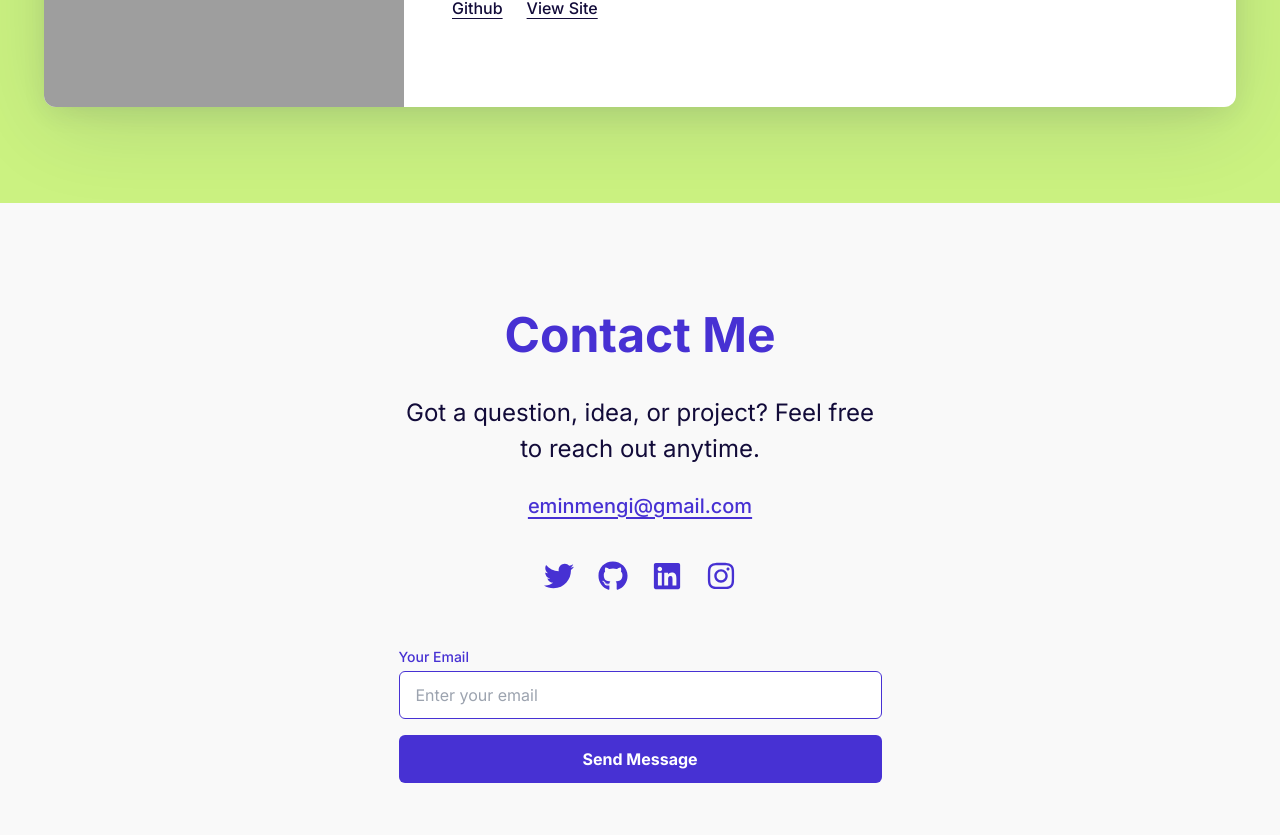
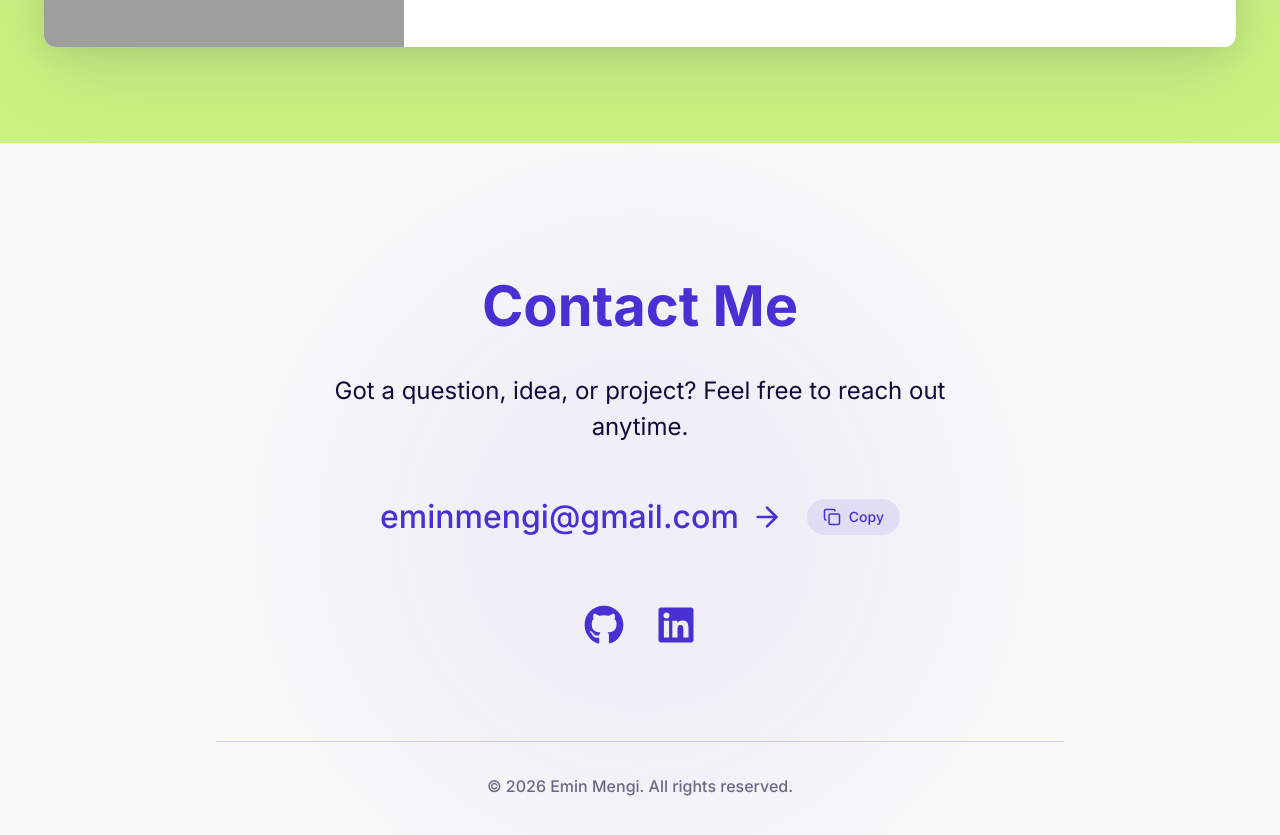
Before and after one commit to eminmengi/personal-portfolio, a React (Vite) app: page / in a window 1280 px wide. Shown: the part 3012-3847 px from the top of the page. Built offline with nearby package versions, Linux system fonts and the light colour scheme; grey boxes are pictures that could not be loaded.

Commit message:
Contact completed

```diff
--- a/src/App.jsx
+++ b/src/App.jsx
@@ -4,8 +4,6 @@ import Skills from './components/Skills'
 import Profile from './components/Profile'
 import Projects from './components/Projects'
 import Contact from './components/Contact'
-import { ToastContainer } from 'react-toastify';
-import 'react-toastify/dist/ReactToastify.css';
 
 function App() {
   return (
@@ -18,7 +16,6 @@ function App() {
         <Projects />
         <Contact />
       </main>
-      <ToastContainer position="bottom-right" autoClose={3000} />
     </div>
   )
 }
--- a/src/components/Contact.jsx
+++ b/src/components/Contact.jsx
@@ -1,63 +1,77 @@
-import { motion } from "framer-motion";
+import { useState } from "react";
 import { useTranslation } from "react-i18next";
-import { FaTwitter, FaGithub, FaInstagram, FaLinkedin } from "react-icons/fa";
-import { useForm } from "react-hook-form";
-import { toast } from 'react-toastify';
+import { FaGithub, FaLinkedin } from "react-icons/fa";
+import { ArrowRight, Copy, Check } from "lucide-react";
 
 const Contact = () => {
   const { t } = useTranslation();
-  const { register, handleSubmit, reset } = useForm();
+  const [copied, setCopied] = useState(false);
 
-  const onSubmit = (data) => {
-    toast.success("Message sent! (Demo)");
-    reset();
+  const handleCopy = () => {
+    navigator.clipboard.writeText("eminmengi@gmail.com");
+    setCopied(true);
+    setTimeout(() => setCopied(false), 2000);
   };
 
   return (
-    <section id="contact" className="py-24 bg-[#F9F9F9] dark:bg-[#252128] transition-colors duration-300 flex flex-col items-center">
-      <div className="max-w-[483px] mx-auto text-center flex flex-col gap-6">
-        <h2 className="text-[48px] font-bold text-[#4731D3] dark:text-[#8F88FF] leading-[72px]">
+    <section id="contact" className="relative py-32 bg-[#F9F9F9] dark:bg-[#252128] transition-colors duration-300 overflow-hidden">
+      {/* Decorative Background Glow */}
+      <div className="absolute top-1/2 left-1/2 -translate-x-1/2 -translate-y-1/2 w-[400px] h-[400px] md:w-[600px] md:h-[600px] bg-[#4731D3] opacity-5 dark:opacity-[0.03] rounded-full blur-[100px] pointer-events-none" />
+
+      <div className="relative z-10 max-w-4xl mx-auto px-6 text-center">
+        <h2 className="text-[42px] md:text-[56px] font-bold text-[#4731D3] dark:text-[#8F88FF] leading-tight mb-8">
           {t("contact.title")}
         </h2>
 
-        <p className="text-[24px] font-normal leading-[36px] text-[#120B39] dark:text-white">
+        <p className="text-[20px] md:text-[24px] text-[#120B39] dark:text-white mb-12 max-w-2xl mx-auto">
           {t("contact.subtitle")}
         </p>
 
-        <a
-          href="mailto:almilasucode@gmail.com"
-          className="text-[20px] font-medium text-[#4731D3] dark:text-[#8F88FF] underline underline-offset-4"
-        >
-          eminmengi@gmail.com
-        </a>
+        {/* Email & Copy Wrapper */}
+        <div className="flex flex-col md:flex-row items-center justify-center gap-6 mb-16">
+          <a
+            href="mailto:eminmengi@gmail.com"
+            className="group relative inline-flex items-center gap-3 text-[24px] md:text-[32px] font-medium text-[#4731D3] dark:text-[#8F88FF] transition-colors"
+          >
+            <span className="relative z-10">eminmengi@gmail.com</span>
+            <ArrowRight className="w-8 h-8 transform group-hover:translate-x-2 transition-transform duration-300" />
+            <div className="absolute bottom-0 left-0 w-full h-[2px] bg-[#4731D3] dark:bg-[#8F88FF] transform scale-x-0 group-hover:scale-x-100 transition-transform duration-300 origin-left" />
+          </a>
 
-        <div className="flex justify-center gap-6 mt-4">
-          <a href="#" className="text-[#4731D3] dark:text-[#8F88FF] text-3xl hover:scale-110 transition-transform"><FaTwitter /></a>
-          <a href="#" className="text-[#4731D3] dark:text-[#8F88FF] text-3xl hover:scale-110 transition-transform"><FaGithub /></a>
-          <a href="#" className="text-[#4731D3] dark:text-[#8F88FF] text-3xl hover:scale-110 transition-transform"><FaLinkedin /></a>
-          <a href="#" className="text-[#4731D3] dark:text-[#8F88FF] text-3xl hover:scale-110 transition-transform"><FaInstagram /></a>
+          <button
+            onClick={handleCopy}
+            className="flex items-center gap-2 px-4 py-2 rounded-full bg-[#4731D3]/10 dark:bg-[#8F88FF]/10 text-[#4731D3] dark:text-[#8F88FF] font-medium text-sm hover:bg-[#4731D3]/20 dark:hover:bg-[#8F88FF]/20 transition-all active:scale-95"
+          >
+            {copied ? <Check size={18} /> : <Copy size={18} />}
+            {copied ? "Copied!" : "Copy"}
+          </button>
         </div>
 
-        {/* Contact Form */}
-        <form onSubmit={handleSubmit(onSubmit)} className="w-full max-w-[500px] flex flex-col gap-4 mt-8 text-left px-4 md:px-0">
-          <div>
-            <label className="text-sm font-medium text-[#4731D3] dark:text-[#8F88FF] mb-1 block">
-              {t("contact.email")}
-            </label>
-            <input
-              {...register("email", { required: true })}
-              className="w-full h-12 px-4 rounded-md border border-[#4731D3] dark:border-[#8F88FF] bg-white dark:bg-[#171043] text-[#120B39] dark:text-white outline-none focus:ring-2 focus:ring-[#CBF281] transition-all"
-              placeholder="Enter your email"
-            />
-          </div>
+        <div className="flex justify-center gap-8">
+          <a
+            href="https://github.com/eminmengi"
+            target="_blank"
+            rel="noopener noreferrer"
+            className="text-[#4731D3] dark:text-[#8F88FF] hover:scale-110 transition-transform duration-300"
+          >
+            <FaGithub size={40} />
+          </a>
+          <a
+            href="https://www.linkedin.com/in/eminmengi"
+            target="_blank"
+            rel="noopener noreferrer"
+            className="text-[#4731D3] dark:text-[#8F88FF] hover:scale-110 transition-transform duration-300"
+          >
+            <FaLinkedin size={40} />
+          </a>
+        </div>
 
-          <button
-            type="submit"
-            className="h-12 bg-[#4731D3] dark:bg-[#CBF281] text-white dark:text-[#171043] font-bold rounded-md hover:opacity-90 transition-opacity"
-          >
-            {t("contact.submit")}
-          </button>
-        </form>
+        {/* Footer / Copyright */}
+        <div className="mt-24 pt-8 border-t border-[#4731D3]/20 dark:border-[#8F88FF]/20">
+          <p className="text-sm md:text-base font-medium text-[#120B39]/60 dark:text-white/60">
+            © {new Date().getFullYear()} Emin Mengi. {t("contact.footer")}
+          </p>
+        </div>
       </div>
     </section>
   );
--- a/src/components/Profile.jsx
+++ b/src/components/Profile.jsx
@@ -79,12 +79,6 @@ const Profile = () => {
                 {t("profile.about2")}
               </p>
             </div>
-
-            {/* Optional Signature or detail */}
-            <div className="pt-4 flex items-center gap-2">
-              <div className="w-2 h-2 rounded-full bg-[#CBF281]"></div>
-              <span className="text-[#CBF281] font-medium tracking-wide text-sm">{t("profile.openToWork")}</span>
-            </div>
           </motion.div>
         </div>
       </div>
```
